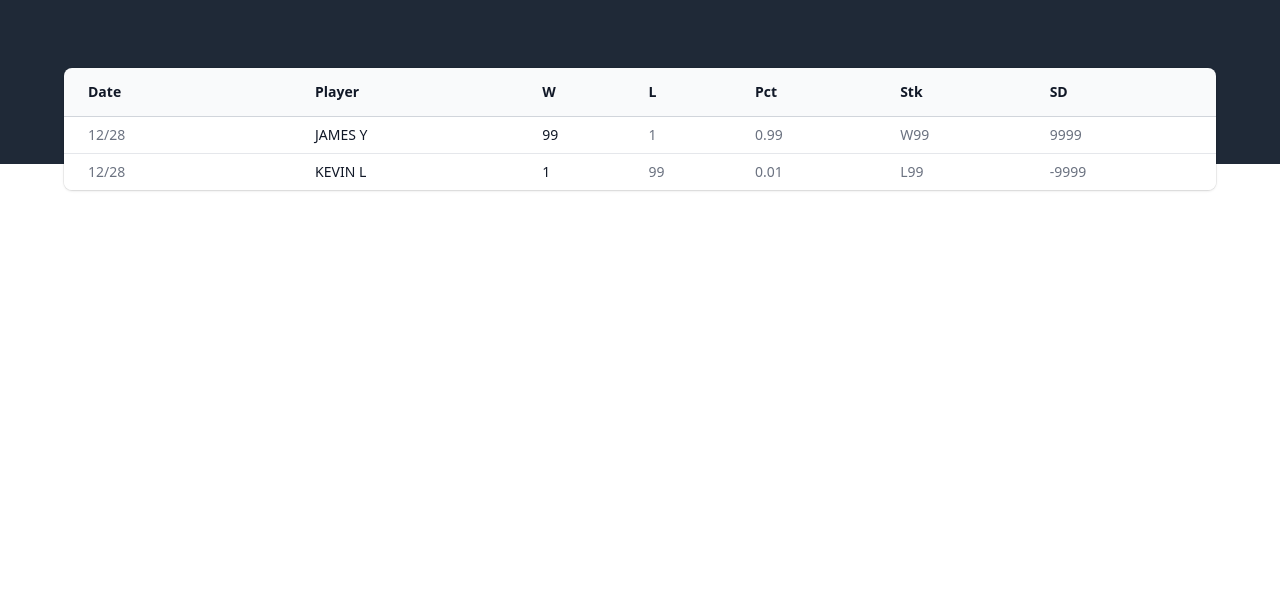
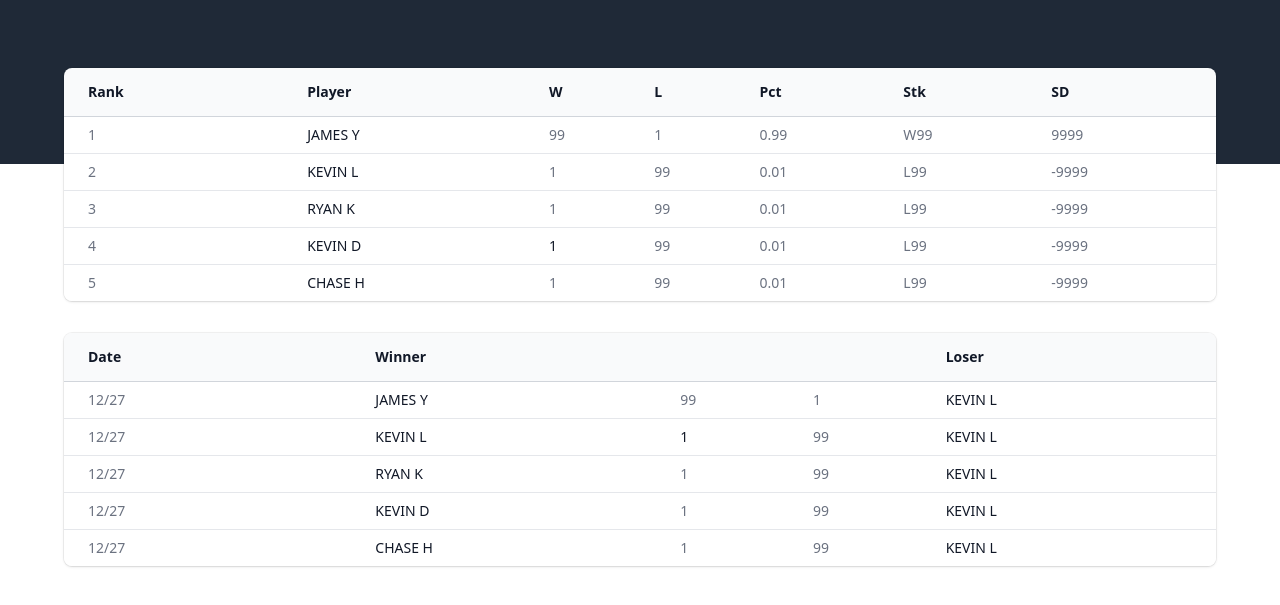
Before and after one commit to jamesyoon1/tabletennisranking, a website: page src/index.html in a window 1280 px wide. Shown: the part 145-750 px from the top of the page. Drawn offline with Linux system fonts and the light colour scheme; a web font is replaced by a local one.

Commit message:
Add logo

```diff
--- a/src/index.html
+++ b/src/index.html
@@ -6,6 +6,7 @@
     <title>Berryville Olympics</title>
     <link rel="stylesheet" href="https://rsms.me/inter/inter.css">
     <link href="/dist/output.css" rel="stylesheet">
+    <link rel="icon" href="./img/olympicslogo.png">
 
 </head>
 <body>
@@ -103,37 +104,130 @@
           <table class="min-w-full divide-y divide-gray-300">
             <thead class="bg-gray-50">
               <tr>
-                <th scope="col" class="whitespace-nowrap py-3.5 pl-4 pr-3 text-left text-sm font-semibold text-gray-900 sm:pl-6">Date</th>
+                <th scope="col" class="whitespace-nowrap py-3.5 pl-4 pr-3 text-left text-sm font-semibold text-gray-900 sm:pl-6">Rank</th>
                 <th scope="col" class="whitespace-nowrap px-2 py-3.5 text-left text-sm font-semibold text-gray-900">Player</th>
                 <th scope="col" class="whitespace-nowrap px-2 py-3.5 text-left text-sm font-semibold text-gray-900">W</th>
                 <th scope="col" class="whitespace-nowrap px-2 py-3.5 text-left text-sm font-semibold text-gray-900">L</th>
                 <th scope="col" class="whitespace-nowrap px-2 py-3.5 text-left text-sm font-semibold text-gray-900">Pct</th>
                 <th scope="col" class="whitespace-nowrap px-2 py-3.5 text-left text-sm font-semibold text-gray-900">Stk</th>
                 <th scope="col" class="whitespace-nowrap px-2 py-3.5 text-left text-sm font-semibold text-gray-900">SD</th>
+              </tr>
+            </thead>
+            <tbody class="divide-y divide-gray-200 bg-white">
+              <tr>
+                <td class="whitespace-nowrap py-2 pl-4 pr-3 text-sm text-gray-500 sm:pl-6">1</td>
+                <td class="whitespace-nowrap px-2 py-2 text-sm font-medium text-gray-900">JAMES Y</td>
+                <td class="whitespace-nowrap px-2 py-2 text-sm text-gray-500">99</td>
+                <td class="whitespace-nowrap px-2 py-2 text-sm text-gray-500">1</td>
+                <td class="whitespace-nowrap px-2 py-2 text-sm text-gray-500">0.99</td>
+                <td class="whitespace-nowrap px-2 py-2 text-sm text-gray-500">W99</td>
+                <td class="whitespace-nowrap px-2 py-2 text-sm text-gray-500">9999</td>
+              </tr>
+
+              <tr>
+                <td class="whitespace-nowrap py-2 pl-4 pr-3 text-sm text-gray-500 sm:pl-6">2</td>
+                <td class="whitespace-nowrap px-2 py-2 text-sm font-medium text-gray-900">KEVIN L</td>
+                <td class="whitespace-nowrap px-2 py-2 text-sm text-gray-500">1</td>
+                <td class="whitespace-nowrap px-2 py-2 text-sm text-gray-500">99</td>
+                <td class="whitespace-nowrap px-2 py-2 text-sm text-gray-500">0.01</td>
+                <td class="whitespace-nowrap px-2 py-2 text-sm text-gray-500">L99</td>
+                <td class="whitespace-nowrap px-2 py-2 text-sm text-gray-500">-9999</td>
+              </tr>
+
+              <tr>
+                <td class="whitespace-nowrap py-2 pl-4 pr-3 text-sm text-gray-500 sm:pl-6">3</td>
+                <td class="whitespace-nowrap px-2 py-2 text-sm font-medium text-gray-900">RYAN K</td>
+                <td class="whitespace-nowrap px-2 py-2 text-sm text-gray-500">1</td>
+                <td class="whitespace-nowrap px-2 py-2 text-sm text-gray-500">99</td>
+                <td class="whitespace-nowrap px-2 py-2 text-sm text-gray-500">0.01</td>
+                <td class="whitespace-nowrap px-2 py-2 text-sm text-gray-500">L99</td>
+                <td class="whitespace-nowrap px-2 py-2 text-sm text-gray-500">-9999</td>
+              </tr>
+
+              <tr>
+                <td class="whitespace-nowrap py-2 pl-4 pr-3 text-sm text-gray-500 sm:pl-6">4</td>
+                <td class="whitespace-nowrap px-2 py-2 text-sm font-medium text-gray-900">KEVIN D</td>
+                <td class="whitespace-nowrap px-2 py-2 text-sm text-gray-900">1</td>
+                <td class="whitespace-nowrap px-2 py-2 text-sm text-gray-500">99</td>
+                <td class="whitespace-nowrap px-2 py-2 text-sm text-gray-500">0.01</td>
+                <td class="whitespace-nowrap px-2 py-2 text-sm text-gray-500">L99</td>
+                <td class="whitespace-nowrap px-2 py-2 text-sm text-gray-500">-9999</td>
+              </tr>
+
+              <tr>
+                <td class="whitespace-nowrap py-2 pl-4 pr-3 text-sm text-gray-500 sm:pl-6">5</td>
+                <td class="whitespace-nowrap px-2 py-2 text-sm font-medium text-gray-900">CHASE H</td>
+                <td class="whitespace-nowrap px-2 py-2 text-sm text-gray-500">1</td>
+                <td class="whitespace-nowrap px-2 py-2 text-sm text-gray-500">99</td>
+                <td class="whitespace-nowrap px-2 py-2 text-sm text-gray-500">0.01</td>
+                <td class="whitespace-nowrap px-2 py-2 text-sm text-gray-500">L99</td>
+                <td class="whitespace-nowrap px-2 py-2 text-sm text-gray-500">-9999</td>
+              </tr>
+              <!-- More transactions... -->
+            </tbody>
+          </table>
+        </div>
+      </div>
+    </div>
+  </div>
+</div>
+
+<div class="px-4 sm:px-6 lg:px-8">
+
+  <div class="mt-8 flex flex-col">
+    <div class="-my-2 -mx-4 overflow-x-auto sm:-mx-6 lg:-mx-8">
+      <div class="inline-block min-w-full py-2 align-middle md:px-6 lg:px-8">
+        <div class="overflow-hidden shadow ring-1 ring-black ring-opacity-5 md:rounded-lg">
+          <table class="min-w-full divide-y divide-gray-300">
+            <thead class="bg-gray-50">
+              <tr>
+                <th scope="col" class="whitespace-nowrap py-3.5 pl-4 pr-3 text-left text-sm font-semibold text-gray-900 sm:pl-6">Date</th>
+                <th scope="col" class="whitespace-nowrap px-2 py-3.5 text-left text-sm font-semibold text-gray-900">Winner</th>
+                <th scope="col" class="whitespace-nowrap px-2 py-3.5 text-left text-sm font-semibold text-gray-900"></th>
+                <th scope="col" class="whitespace-nowrap px-2 py-3.5 text-left text-sm font-semibold text-gray-900"></th>
+                <th scope="col" class="whitespace-nowrap px-2 py-3.5 text-left text-sm font-semibold text-gray-900">Loser</th>
 
               </tr>
             </thead>
             <tbody class="divide-y divide-gray-200 bg-white">
               <tr>
-                <td class="whitespace-nowrap py-2 pl-4 pr-3 text-sm text-gray-500 sm:pl-6">12/28</td>
+                <td class="whitespace-nowrap py-2 pl-4 pr-3 text-sm text-gray-500 sm:pl-6">12/27</td>
                 <td class="whitespace-nowrap px-2 py-2 text-sm font-medium text-gray-900">JAMES Y</td>
-                <td class="whitespace-nowrap px-2 py-2 text-sm text-gray-900">99</td>
+                <td class="whitespace-nowrap px-2 py-2 text-sm text-gray-500">99</td>
                 <td class="whitespace-nowrap px-2 py-2 text-sm text-gray-500">1</td>
-                <td class="whitespace-nowrap px-2 py-2 text-sm text-gray-500">0.99</td>
-                <td class="whitespace-nowrap px-2 py-2 text-sm text-gray-500">W99</td>
-                <td class="whitespace-nowrap px-2 py-2 text-sm text-gray-500">9999</td>
-
+                <td class="whitespace-nowrap px-2 py-2 text-sm font-medium text-gray-900">KEVIN L</td>
               </tr>
 
               <tr>
-                <td class="whitespace-nowrap py-2 pl-4 pr-3 text-sm text-gray-500 sm:pl-6">12/28</td>
+                <td class="whitespace-nowrap py-2 pl-4 pr-3 text-sm text-gray-500 sm:pl-6">12/27</td>
                 <td class="whitespace-nowrap px-2 py-2 text-sm font-medium text-gray-900">KEVIN L</td>
                 <td class="whitespace-nowrap px-2 py-2 text-sm text-gray-900">1</td>
                 <td class="whitespace-nowrap px-2 py-2 text-sm text-gray-500">99</td>
-                <td class="whitespace-nowrap px-2 py-2 text-sm text-gray-500">0.01</td>
-                <td class="whitespace-nowrap px-2 py-2 text-sm text-gray-500">L99</td>
-                <td class="whitespace-nowrap px-2 py-2 text-sm text-gray-500">-9999</td>
+                <td class="whitespace-nowrap px-2 py-2 text-sm font-medium text-gray-900">KEVIN L</td>
+              </tr>
 
+              <tr>
+                <td class="whitespace-nowrap py-2 pl-4 pr-3 text-sm text-gray-500 sm:pl-6">12/27</td>
+                <td class="whitespace-nowrap px-2 py-2 text-sm font-medium text-gray-900">RYAN K</td>
+                <td class="whitespace-nowrap px-2 py-2 text-sm text-gray-500">1</td>
+                <td class="whitespace-nowrap px-2 py-2 text-sm text-gray-500">99</td>
+                <td class="whitespace-nowrap px-2 py-2 text-sm font-medium text-gray-900">KEVIN L</td>
+              </tr>
+
+              <tr>
+                <td class="whitespace-nowrap py-2 pl-4 pr-3 text-sm text-gray-500 sm:pl-6">12/27</td>
+                <td class="whitespace-nowrap px-2 py-2 text-sm font-medium text-gray-900">KEVIN D</td>
+                <td class="whitespace-nowrap px-2 py-2 text-sm text-gray-500">1</td>
+                <td class="whitespace-nowrap px-2 py-2 text-sm text-gray-500">99</td>
+                <td class="whitespace-nowrap px-2 py-2 text-sm font-medium text-gray-900">KEVIN L</td>
+              </tr>
+
+              <tr>
+                <td class="whitespace-nowrap py-2 pl-4 pr-3 text-sm text-gray-500 sm:pl-6">12/27</td>
+                <td class="whitespace-nowrap px-2 py-2 text-sm font-medium text-gray-900">CHASE H</td>
+                <td class="whitespace-nowrap px-2 py-2 text-sm text-gray-500">1</td>
+                <td class="whitespace-nowrap px-2 py-2 text-sm text-gray-500">99</td>
+                <td class="whitespace-nowrap px-2 py-2 text-sm font-medium text-gray-900">KEVIN L</td>
               </tr>
               <!-- More transactions... -->
             </tbody>
```
Also changed, not shown: dist/output.css.
